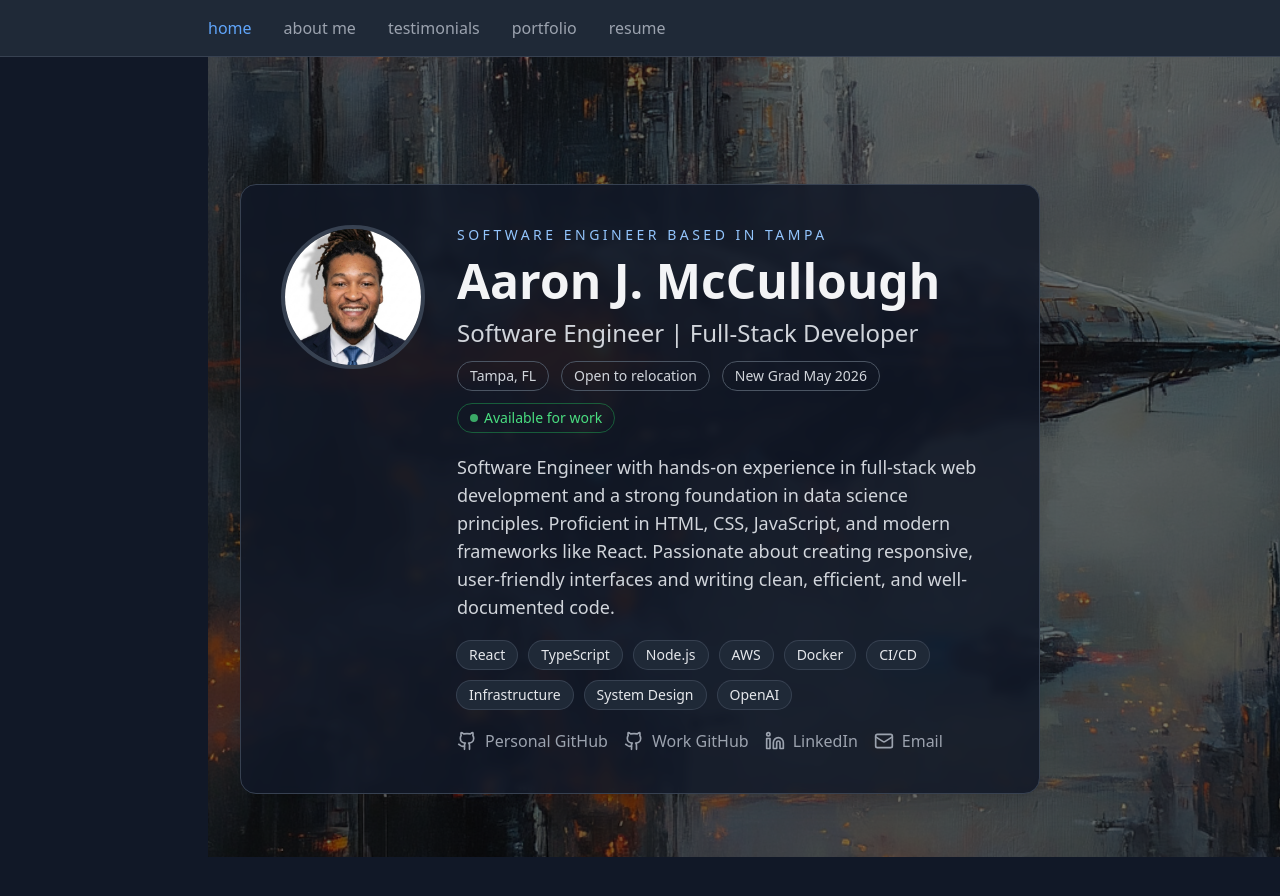
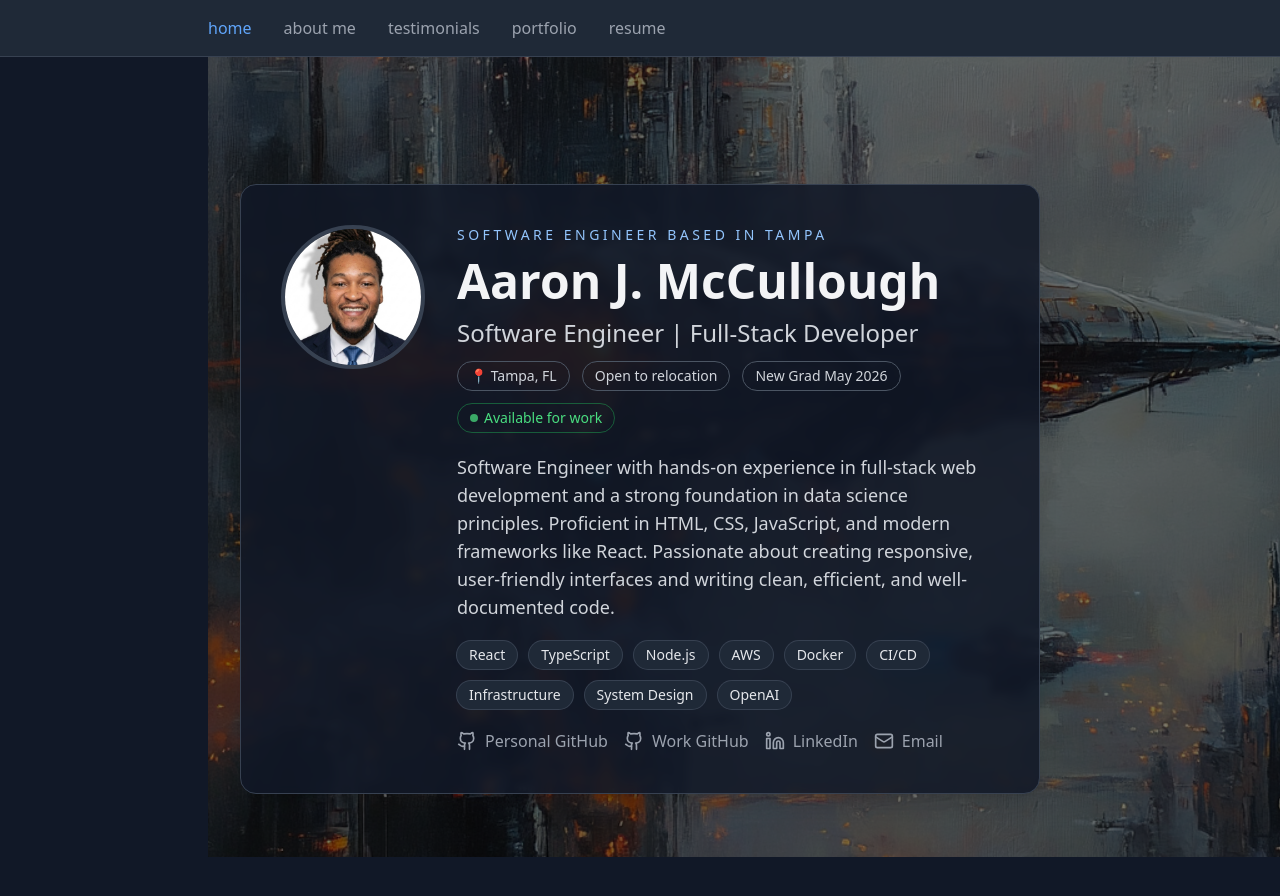
Before and after one commit to AaronM0710/portfolio-website, a React (Vite) app: page / in a window 1280 px wide. Shown: the top 896 px of the page. Built offline with nearby package versions, Linux system fonts and the light colour scheme.

Commit message:
Add location pin badge

```diff
--- a/src/App.jsx
+++ b/src/App.jsx
@@ -245,7 +245,7 @@ const App = () => {
                   <h2 className="text-xl text-gray-300 sm:text-2xl">{personalInfo.title}</h2>
                   <div className="flex flex-wrap items-center justify-center gap-3 text-sm text-gray-300 lg:justify-start">
                     <span className="rounded-full border border-gray-600 px-3 py-1">
-                      {personalInfo.location}
+                      {`📍 ${personalInfo.location}`}
                     </span>
                     <span className="rounded-full border border-gray-600 px-3 py-1">
                       {personalInfo.workStyle}
```
